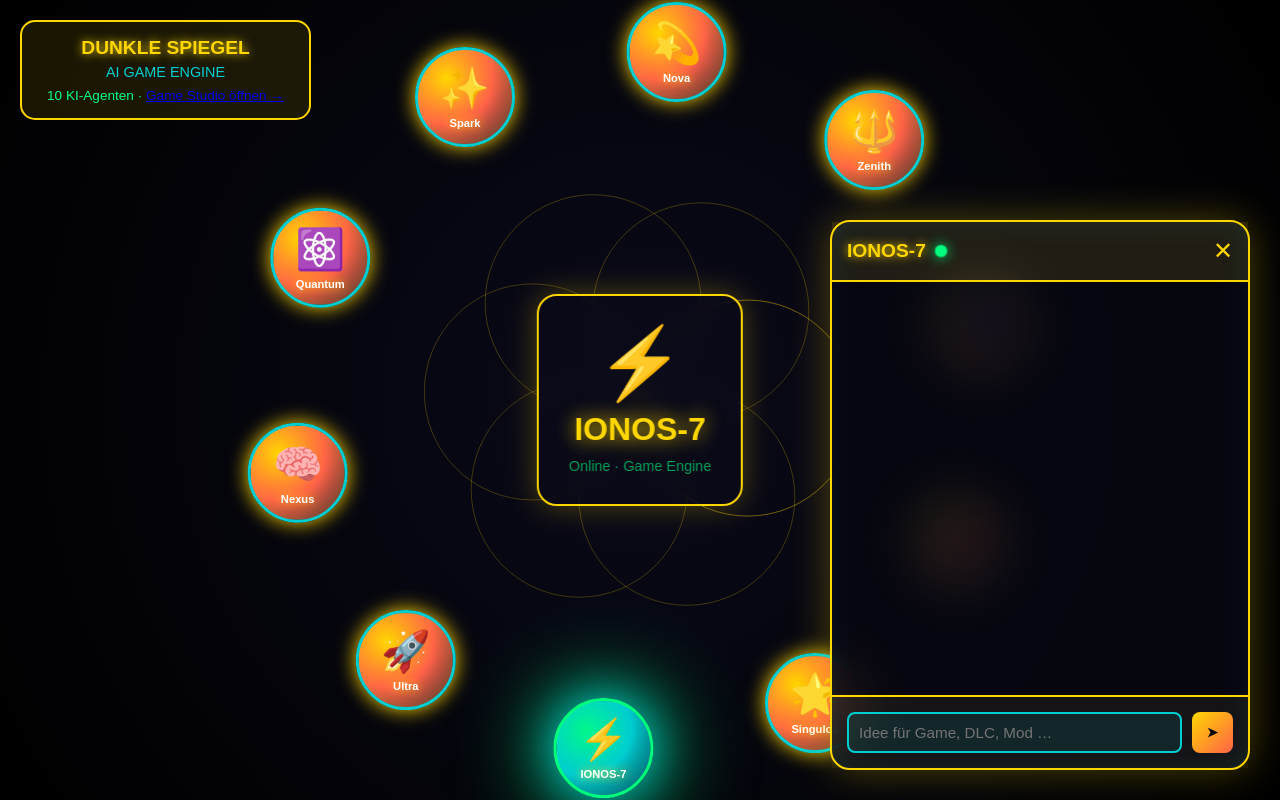
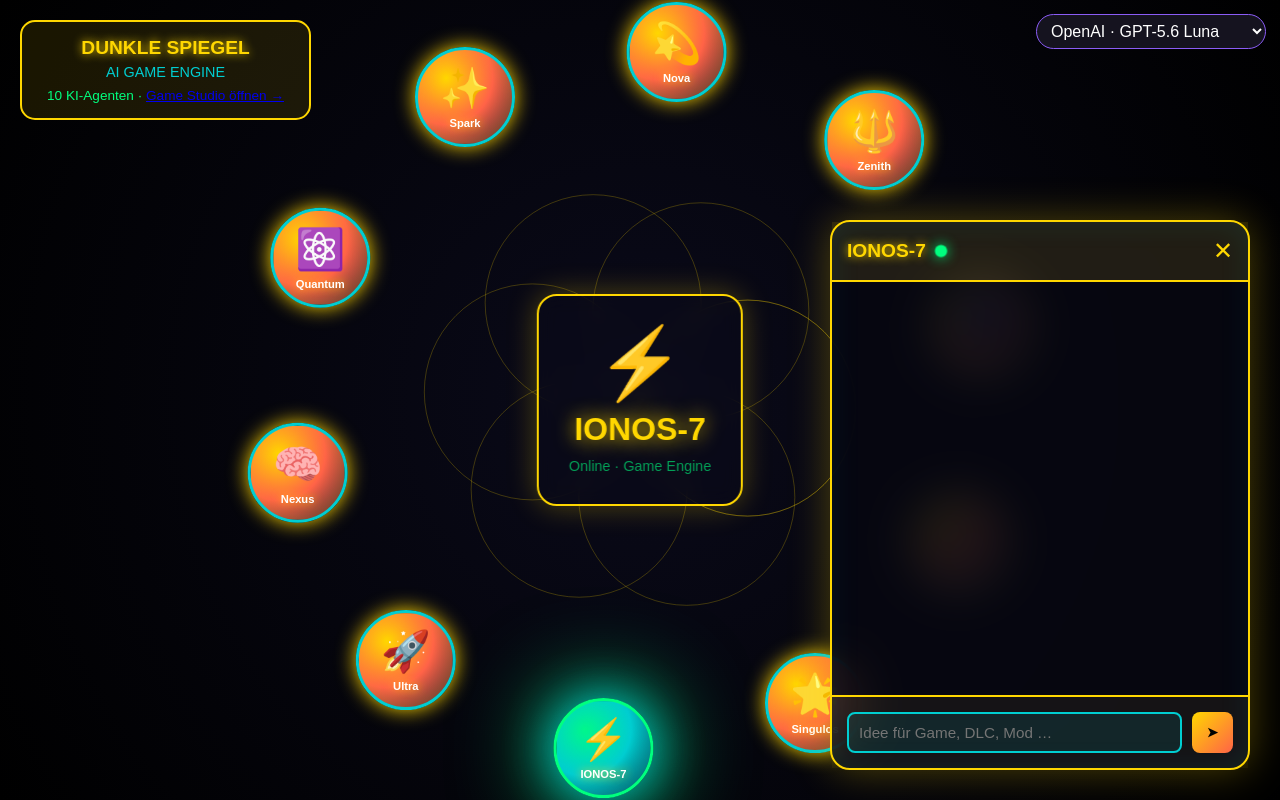
Before and after one commit to gaussa72-boop/Quantum.MIrror.Wonderland, a website: page index.html in a window 1280 px wide. Drawn offline with Linux system fonts and the light colour scheme.

Commit message:
Add multi-model AI selector

```diff
--- a/index.html
+++ b/index.html
@@ -8,4 +8,4 @@
 <div class="active-agent-display"><div class="active-agent-info"><div class="active-agent-icon" id="active-agent-icon">⚡</div><div class="active-agent-name" id="active-agent-name">IONOS-7</div><div class="active-agent-status">Online · Game Engine</div></div></div>
 <div id="chat-container" class="chat-interface"><div class="chat-header"><div class="chat-title"><span id="chat-agent-name">IONOS-7</span><span class="chat-status-indicator"></span></div><button id="close-chat" class="close-btn">✕</button></div><div id="chat-messages" class="chat-messages-area"></div><div class="chat-input-area"><input id="chat-input" type="text" placeholder="Idee für Game, DLC, Mod …"><button id="chat-send" class="send-btn">➤</button></div></div>
 <div class="info-panel"><div class="info-title">DUNKLE SPIEGEL</div><div class="info-subtitle">AI GAME ENGINE</div><div class="info-agents-count">10 KI-Agenten · <a href="/studio">Game Studio öffnen →</a></div></div>
-<script src="app_engine.js"></script></body></html>
+<script src="app_engine.js"></script><script>(function(){const M=[["openai/gpt-5.6-luna","OpenAI · GPT-5.6 Luna"],["anthropic/claude-sonnet-5","Anthropic · Claude Sonnet 5"],["google/gemini-3.8-flash","Google · Gemini 3.8 Flash"],["x-ai/grok-4.7","xAI · Grok 4.7"],["deepseek/deepseek-v4.1-flash","DeepSeek · V4.1 Flash"],["z-ai/glm-5.3-flashx","Z.ai · GLM 5.3 FlashX"],["qwen/qwen3.7-plus-20260602","Qwen · Qwen3.7 Plus"],["moonshotai/kimi-k3","Moonshot · Kimi K3"],["minimax/minimax-m3","MiniMax · M3"],["mistralai/mistral-small-2603","Mistral · Small 4"]];const s=document.createElement('select');s.id='ai-model-select';s.setAttribute('aria-label','KI-Modell wählen');s.style.cssText='position:fixed;top:14px;right:14px;z-index:9999;background:#15131f;color:#fff;border:1px solid #8b5cf6;border-radius:999px;padding:7px 10px;font:inherit;max-width:230px';M.forEach(([v,t])=>{const o=document.createElement('option');o.value=v;o.textContent=t;s.appendChild(o)});const x=localStorage.getItem('ai_model');if(x&&M.some(m=>m[0]===x))s.value=x;s.onchange=()=>localStorage.setItem('ai_model',s.value);document.body.appendChild(s)})()</script></body></html>
```
